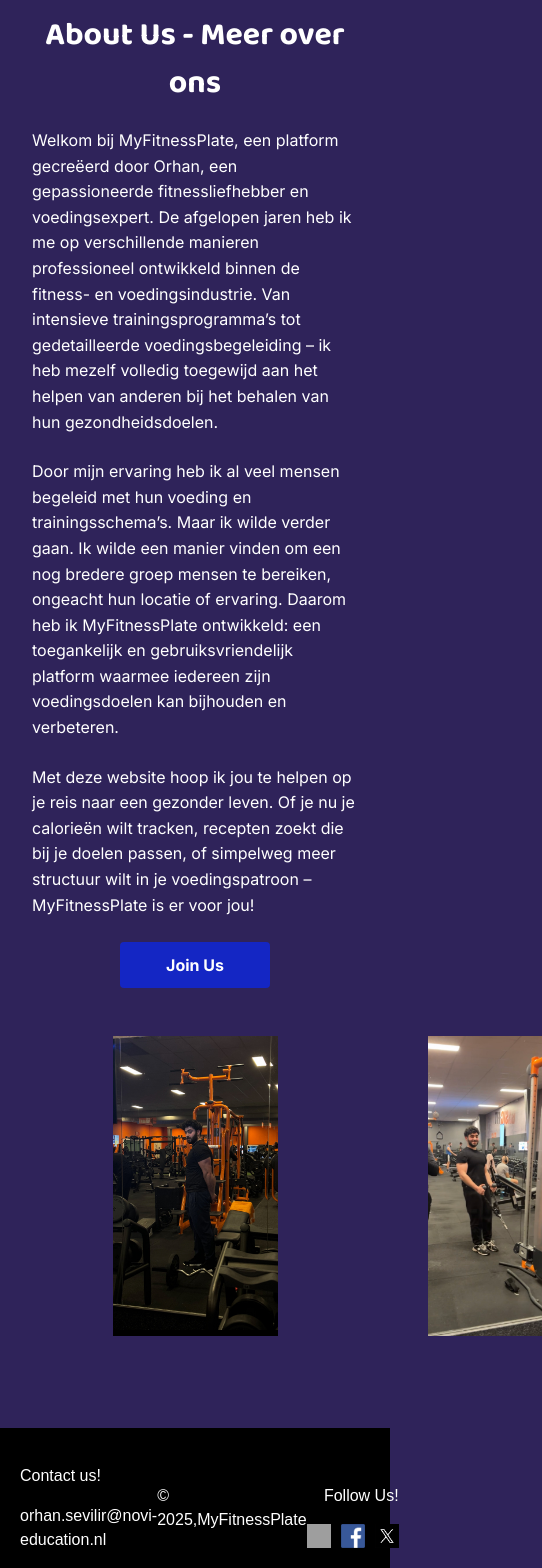
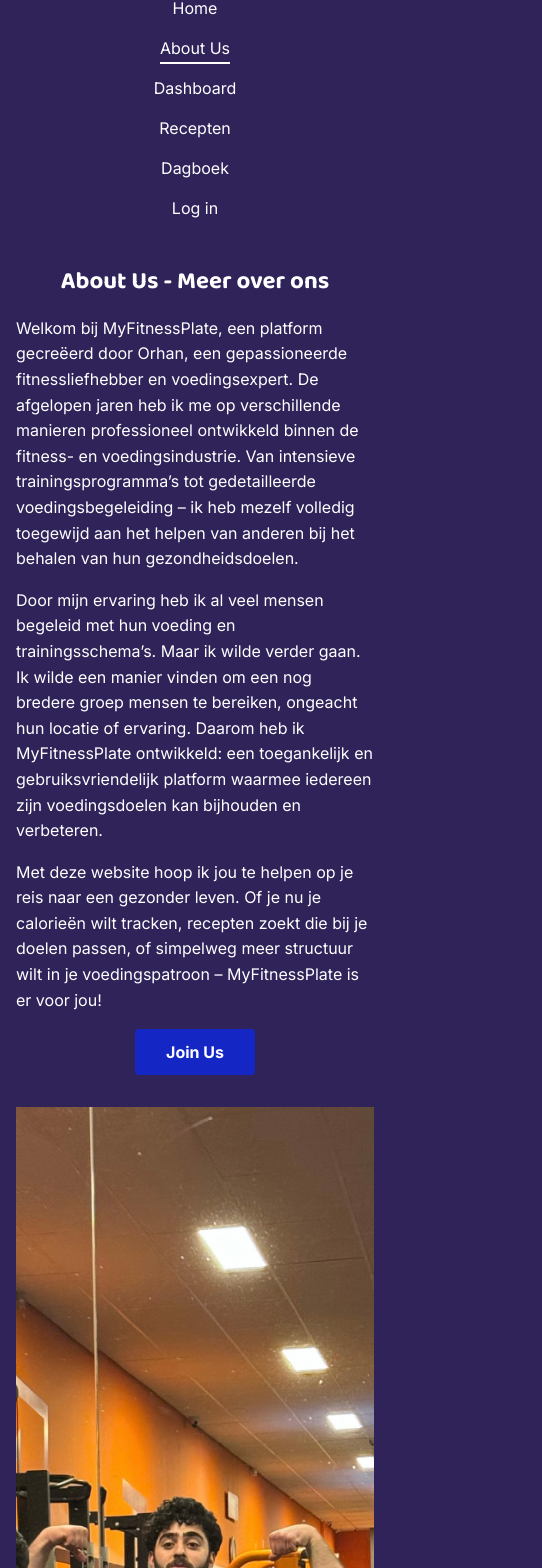
Before and after one commit to OrhanS05/MyFitnessPlate, a React (Vite) app: page /about-us in a window 390 px wide. Shown: the part 120-1688 px from the top of the page, 542 px wide, since content can reach past the window. Built offline with nearby package versions, Linux system fonts and the light colour scheme; grey boxes are pictures that could not be loaded.

Commit message:
updated footer, navigation, about us, home and profile styling and responsiveness

```diff
--- a/src/components/Footer/Footer.css
+++ b/src/components/Footer/Footer.css
@@ -44,3 +44,28 @@
 .social-icons img:hover {
   transform: scale(1.1);
 }
+
+@media (max-width: 600px) {
+  .footer-container {
+    flex-direction: column;
+    align-items: center;
+    text-align: center;
+    padding: 20px 10px;
+  }
+
+  .footer-section {
+    margin-bottom: 1rem;
+  }
+
+  .footer-section-center {
+    margin: 1rem 0;
+  }
+
+  .footer-section-right {
+    text-align: center;
+  }
+
+  .social-icons {
+    justify-content: center;
+  }
+}
--- a/src/components/Footer/Footer.jsx
+++ b/src/components/Footer/Footer.jsx
@@ -15,7 +15,7 @@
           <p>orhan.sevilir@novi-education.nl</p>
         </div>
         <div className="footer-section footer-section-center">
-          <p>© 2025,MyFitnessPlate</p>
+          <p>© 2025, MyFitnessPlate</p>
         </div>
 
 
--- a/src/components/navigation/Navigation.css
+++ b/src/components/navigation/Navigation.css
@@ -1,37 +1,38 @@
 @import url('https://fonts.googleapis.com/css2?family=Baloo+2:wght@400;700&display=swap');
 @import url('https://fonts.googleapis.com/css2?family=Inter:wght@300;400;600;700&display=swap');
+nav {
+  width: 100%;
+  background-color: #2f235a;
+  display: flex;
+  justify-content: center;
+  align-items: center;
+}
 
 .nav-container {
-    flex-basis: 1000px;
+  width: 100%;
+  max-width: 1200px;
   margin: 0 auto;
+  padding: 0.5rem 1rem;
   display: flex;
   justify-content: space-between;
   align-items: center;
-    color: #FFFFFF;
+  color: #fff;
   font-family: 'Inter', sans-serif;
 }
 
-h4 {
-    color: blue;
+.logo {
   font-family: 'Baloo 2', sans-serif;
   font-size: 24px;
-}
-
-nav {
-    width: 100%;
-    display: flex;
-    justify-content: center;
-    height: 60px;
+  color: blue;
 }
 
 ul {
   list-style-type: none;
-    flex-basis: 550px;
   display: flex;
-    justify-content: space-between;
-    align-items: center;
+  gap: 1.5rem;
+  margin: 0;
+  padding: 0;
 }
-
 
 .default-link {
   color: white;
@@ -39,11 +40,9 @@
   padding: 4px 0;
 }
 
-
 .default-link:hover {
   color: lightgray;
 }
-
 
 .active-link {
   color: white;
@@ -51,3 +50,17 @@
   padding: 4px 0;
   border-bottom: 2px solid white;
 }
+
+@media (max-width: 768px) {
+  .nav-container {
+    flex-direction: column;
+  }
+
+  ul {
+    flex-direction: column;
+    gap: 1rem;
+    margin-top: 0.5rem;
+    width: 100%;
+    align-items: center;
+  }
+}
--- a/src/components/navigation/Navigation.jsx
+++ b/src/components/navigation/Navigation.jsx
@@ -9,7 +9,7 @@
   return (
     <nav>
       <div className="nav-container">
-        <h4>MyFitnessPlate</h4>
+        <h4 className="logo">MyFitnessPlate</h4>
         <ul>
           <li>
             <NavLink to="/" className={({ isActive }) => (isActive ? "active-link" : "default-link")}>
--- a/src/pages/AboutUs/AboutUs.css
+++ b/src/pages/AboutUs/AboutUs.css
@@ -1,5 +1,16 @@
 @import url('https://fonts.googleapis.com/css2?family=Baloo+2:wght@400;700&display=swap');
 @import url('https://fonts.googleapis.com/css2?family=Inter:wght@300;400;600;700&display=swap');
+
+@keyframes fadeInUp {
+  from {
+    opacity: 0;
+    transform: translateY(20px);
+  }
+  to {
+    opacity: 1;
+    transform: translateY(0);
+  }
+}
 
 .aboutus-container {
   max-width: 1200px;
@@ -20,6 +31,7 @@
 .aboutus-container p {
   line-height: 1.6;
   margin-bottom: 1.5rem;
+  animation: fadeInUp 1.2s ease-out;
 }
 
 
@@ -29,6 +41,7 @@
   border-radius: 999px;
   width: 150px;
   text-align: center;
+  animation: fadeInUp 1.4s ease-out;
 }
 
 
@@ -37,6 +50,7 @@
   gap: 150px;
   justify-content: center;
   margin-top: 3rem;
+  animation: fadeInUp 1.6s ease-out;
 }
 
 .aboutus-img {
@@ -46,3 +60,37 @@
   height: 300px;
   object-fit: cover;
 }
+
+@media (max-width: 768px) {
+  .aboutus-container {
+    margin: 20px auto;
+    padding: 1rem;
+  }
+
+  .aboutus-title {
+    font-size: 1.5rem;
+    margin-top: 0;
+    margin-bottom: 15px;
+  }
+
+  .aboutus-container p {
+    font-size: 1rem;
+    margin-bottom: 1rem;
+  }
+
+  .aboutus-join-button {
+    width: 120px;
+    margin: 1rem auto;
+  }
+
+  .aboutus-images {
+    flex-direction: column;
+    gap: 20px;
+    margin-top: 2rem;
+  }
+
+  .aboutus-img {
+    max-width: 100%;
+    height: auto;
+  }
+}
--- a/src/pages/Home/Home.jsx
+++ b/src/pages/Home/Home.jsx
@@ -47,7 +47,7 @@
             <p>
               Klaar om de controle te krijgen over je voeding te nemen? Registreer je gratis en begin direct met het bereiken van je doelen.
             </p>
-            <p>🚀 Jouw reis naar een gezondere levensstijl begint hier!</p>
+            <p>🚀 Jouw reis naar een gezondere levensstijl begint <Link to="/login">hier! </Link></p>
           </section>
         </section>
         <section className="aboutUs">
--- /dev/null
+++ b/src/pages/Profile/Profile.css
@@ -0,0 +1,156 @@
+.profile-container {
+    max-width: 600px;
+    margin: 2rem auto;
+    padding: 2rem;
+    background-color: #fff;
+    border-radius: 8px;
+    box-shadow: 0 2px 4px rgba(0, 0, 0, 0.1);
+    display: flex;
+    flex-direction: column;
+    align-items: center;
+  }
+
+  .profile-container h1 {
+    margin-bottom: 1.5rem;
+    color: #333;
+  }
+
+  .profile-field {
+    width: 100%;
+    border: 1px solid #ccc;
+    border-radius: 4px;
+    padding: 1rem;
+    margin-bottom: 1rem;
+    display: flex;
+    flex-direction: column;
+    align-items: center;
+    background-color: #f9f9f9;
+  }
+
+  .profile-field label {
+    font-weight: bold;
+    margin-bottom: 0.5rem;
+    color: #555;
+  }
+
+  .field-value {
+    font-size: 1.1rem;
+    color: #333;
+  }
+
+  .password-display {
+    width: 100%;
+    display: flex;
+    justify-content: space-between;
+    align-items: center;
+  }
+
+  .edit-button {
+    padding: 0.4rem 0.8rem;
+    background-color: #44388d;
+    color: #fff;
+    border: none;
+    border-radius: 4px;
+    cursor: pointer;
+  }
+
+  .password-form {
+    width: 100%;
+    display: flex;
+    flex-direction: column;
+    align-items: center;
+    gap: 0.5rem;
+  }
+
+  .password-input {
+    padding: 0.5rem;
+    width: 90%;
+    border: 1px solid #ccc;
+    border-radius: 4px;
+  }
+
+  .password-actions {
+    display: flex;
+    gap: 1rem;
+  }
+
+  .save-button {
+    padding: 0.4rem 0.8rem;
+    background-color: #28a745;
+    color: #fff;
+    border: none;
+    border-radius: 4px;
+    cursor: pointer;
+  }
+
+  .cancel-button {
+    padding: 0.4rem 0.8rem;
+    background-color: #dc3545;
+    color: #fff;
+    border: none;
+    border-radius: 4px;
+    cursor: pointer;
+  }
+
+  .profile-message {
+    color: #28a745;
+    font-size: 1rem;
+    text-align: center;
+    margin: 1rem 0;
+  }
+
+  .logout-button {
+    padding: 0.6rem 1.2rem;
+    background-color: #555;
+    color: #fff;
+    border: none;
+    border-radius: 4px;
+    cursor: pointer;
+    margin-top: 1rem;
+  }
+
+  @media (max-width: 375px) {
+    .profile-container {
+      margin: 1rem auto;
+      padding: 1rem;
+      box-shadow: none;
+      border-radius: 0;
+    }
+
+    .profile-field {
+      border-width: 1px;
+      padding: 0.8rem;
+      margin-bottom: 1rem;
+      background-color: #f2f2f2;
+    }
+
+    .field-value {
+      font-size: 1rem;
+    }
+
+    .password-display {
+      flex-direction: column;
+      gap: 0.5rem;
+      align-items: stretch;
+    }
+
+    .edit-button,
+    .save-button,
+    .cancel-button,
+    .logout-button {
+      width: 100%;
+      padding: 0.6rem;
+      font-size: 1rem;
+    }
+
+    .password-input {
+      width: 100%;
+    }
+
+    .password-actions {
+      flex-direction: column;
+      gap: 0.5rem;
+      width: 100%;
+      align-items: stretch;
+    }
+  }
--- a/src/pages/Profile/Profile.jsx
+++ b/src/pages/Profile/Profile.jsx
@@ -1,15 +1,83 @@
-import React, { useContext } from "react";
+import React, { useContext, useState } from "react";
 import { AuthContext } from "../../context/AuthContext";
-
+import "./Profile.css";
 
 function Profile() {
-  const { username, logout } = useContext(AuthContext);
+  const { username, userToken, logout } = useContext(AuthContext);
+  const [isEditing, setIsEditing] = useState(false);
+  const [newPassword, setNewPassword] = useState("");
+  const [message, setMessage] = useState("");
+
+  const handlePasswordChange = async (e) => {
+    e.preventDefault();
+    try {
+      const response = await fetch("https://frontend-educational-backend.herokuapp.com/api/user", {
+        method: "PUT",
+        headers: {
+          "Content-Type": "application/json",
+          Authorization: `Bearer ${userToken}`,
+        },
+        body: JSON.stringify({
+          password: newPassword,
+          repeatedPassword: newPassword,
+        }),
+      });
+      if (!response.ok) {
+        const errorData = await response.json();
+        throw new Error(errorData.message || "Wachtwoord wijziging mislukt");
+      }
+      await response.json();
+      setMessage("Wachtwoord succesvol gewijzigd.");
+      setIsEditing(false);
+      setNewPassword("");
+    } catch (error) {
+      setMessage(error.message);
+    }
+  };
 
   return (
     <div className="profile-container">
       <h1>Profiel</h1>
-      <p>Gebruikersnaam: {username}</p>
-      <button onClick={logout}>Uitloggen</button>
+      <div className="profile-field">
+        <label>Gebruikersnaam:</label>
+        <span className="field-value">{username}</span>
+      </div>
+      <div className="profile-field">
+        <label>Wachtwoord:</label>
+        {!isEditing ? (
+          <div className="password-display">
+            <span className="field-value">********</span>
+            <button className="edit-button" onClick={() => setIsEditing(true)}>
+              Wijzig wachtwoord
+            </button>
+          </div>
+        ) : (
+          <form onSubmit={handlePasswordChange} className="password-form">
+            <input
+              type="password"
+              placeholder="Nieuw wachtwoord"
+              value={newPassword}
+              onChange={(e) => setNewPassword(e.target.value)}
+              required
+              className="password-input"
+            />
+            <div className="password-actions">
+              <button type="submit" className="save-button">
+                Opslaan
+              </button>
+              <button type="button" className="cancel-button" onClick={() => setIsEditing(false)}>
+                Annuleren
+              </button>
+            </div>
+          </form>
+        )}
+      </div>
+
+      {message && <p className="profile-message">{message}</p>}
+
+      <button className="logout-button" onClick={logout}>
+        Uitloggen
+      </button>
     </div>
   );
 }
```
Lines whose indentation alone changed are shown as unchanged.
